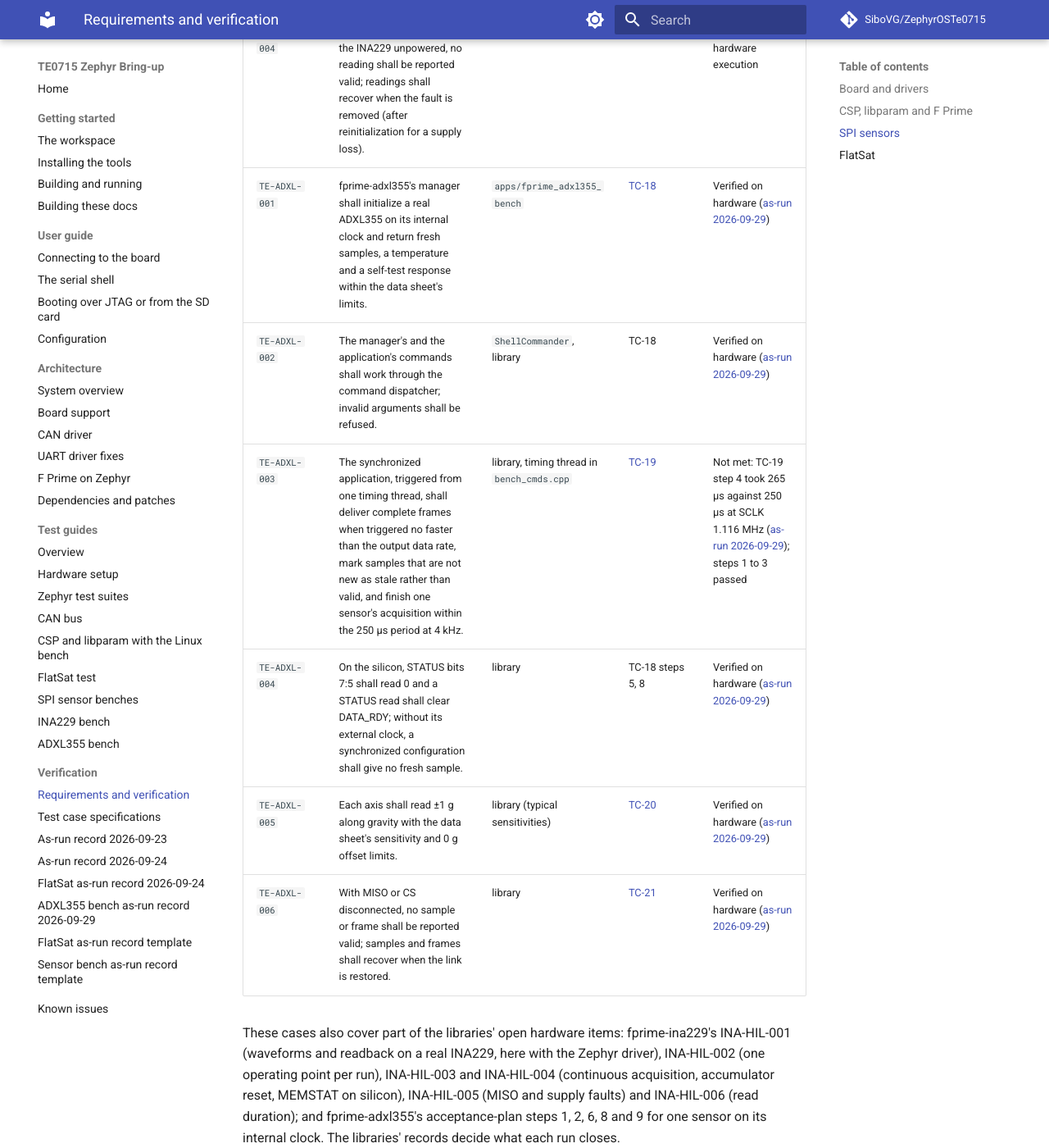
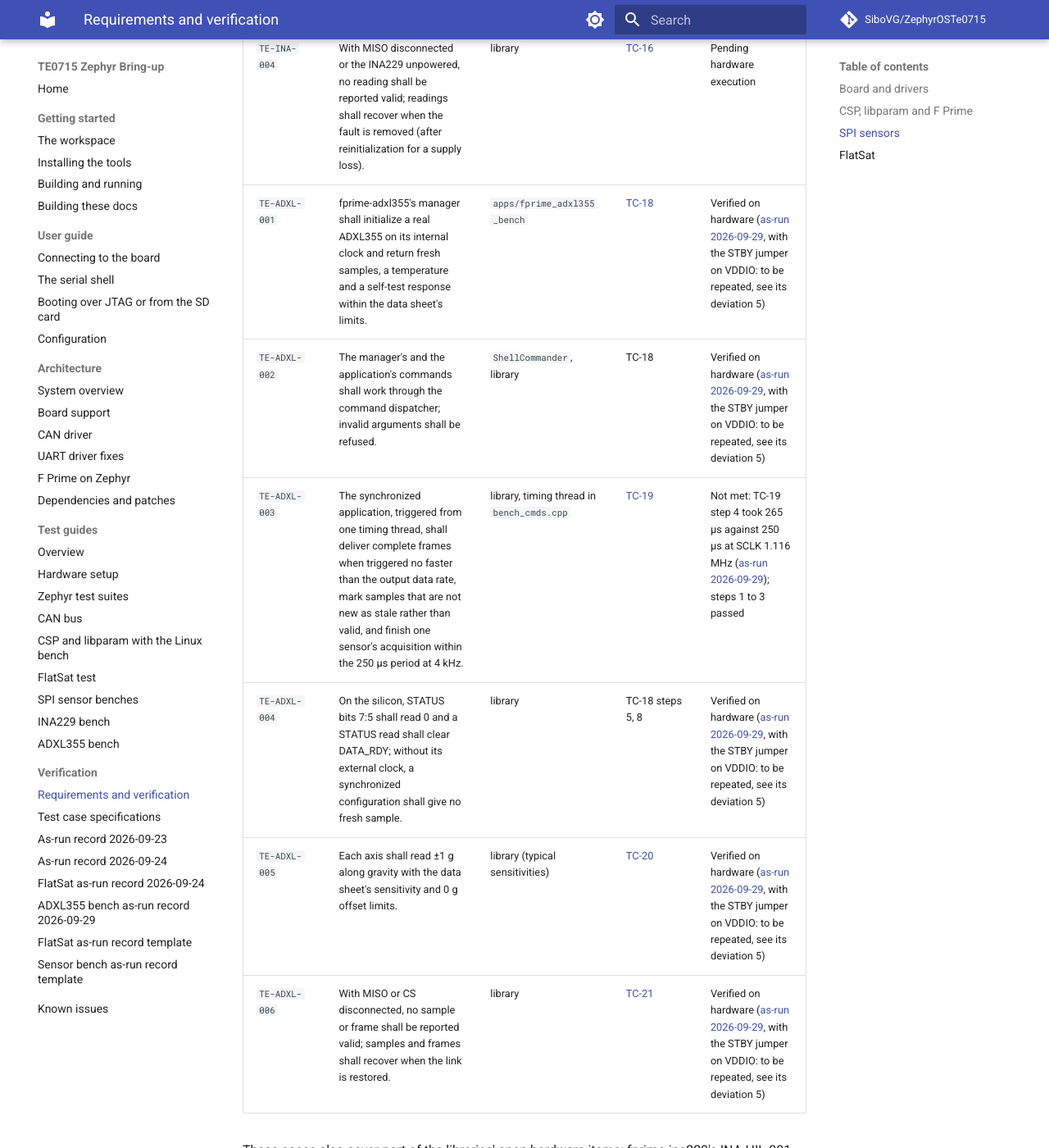
Before and after one commit to SiboVG/ZephyrOSTe0715, an MkDocs documentation site: the page built from docs/verification/requirements.md, in a window 1280 px wide and 1400 px high, scrolled down 4737 px. Shown: the whole window at 82% size. Built offline with MkDocs 1.6.1 and Material for MkDocs 9.7.7, drawn with Linux system fonts in a browser that asks for light colours; comment, search, counter and statistics services are not loaded; some of the changed text lies outside the part shown.

Commit message:
docs: ADXL355 as-run record: sensor board identity and STBY jumper
The EVAL-ADXL355Z has no serial number or marking; it is identified as
'radiation tested ACC'. Its STBY jumper was on VDDIO, which ties the
ADXL355's reserved pin 7 high, against the data sheet (ground or open).
Recorded as deviation 5; the requirement statuses based on the run are
qualified until TC-17 to TC-20 are repeated with the jumper on GND or
removed. The bench guide now says how to set the jumper.

```diff
--- a/docs/verification/requirements.md
+++ b/docs/verification/requirements.md
@@ -55,19 +55,19 @@ instruments named in the as-run record. See [SPI sensor benches](../tests/spi-se
 
 | ID | Requirement | Implementation | Verification | Status |
 |---|---|---|---|---|
-| `TE-SPI-001` | The PS SPI1 controller shall exchange data with a device on Pmod J1 without error at every SCLK from 558 kHz to 8.93 MHz, in the device's SPI mode. | `zynq7000-spi.dtsi`, `board.c` (SPI clocks, pin configuration), `te0701-spi1.overlay`, Zephyr's `cdns,spi` driver with patch `0001-spi-cdns-map-the-register-block` | [TC-13](test-cases.md#tc-13-spi1-link-to-the-ina229), [TC-17](test-cases.md#tc-17-spi1-link-to-the-adxl355) step 2 | Verified on hardware with the ADXL355 ([as-run 2026-09-29](as-run-adxl355-2026-09-29.md)); INA229 (TC-13) pending |
+| `TE-SPI-001` | The PS SPI1 controller shall exchange data with a device on Pmod J1 without error at every SCLK from 558 kHz to 8.93 MHz, in the device's SPI mode. | `zynq7000-spi.dtsi`, `board.c` (SPI clocks, pin configuration), `te0701-spi1.overlay`, Zephyr's `cdns,spi` driver with patch `0001-spi-cdns-map-the-register-block` | [TC-13](test-cases.md#tc-13-spi1-link-to-the-ina229), [TC-17](test-cases.md#tc-17-spi1-link-to-the-adxl355) step 2 | Verified on hardware with the ADXL355 ([as-run 2026-09-29](as-run-adxl355-2026-09-29.md), STBY jumper on VDDIO: to be repeated); INA229 (TC-13) pending |
 | `TE-SPI-002` | The chip select on MIO13 shall be asserted over each whole transfer and released between transfers. | SPI1's own SS0 on MIO13 (pin configuration `spi1_0_ss0`); the driver's manual slave select | TC-13, TC-17 steps 1, 3 | Pending hardware execution (waveform; the ADXL355 soak passed, [as-run 2026-09-29](as-run-adxl355-2026-09-29.md)) |
 | `TE-SPI-003` | SCLK shall idle and data shall change on the edges of the selected SPI mode. | `cdns,spi`; `TeBench::BenchSpi` | TC-13, TC-17 step 3 | Pending hardware execution (waveform; the ADXL355 soak passed, [as-run 2026-09-29](as-run-adxl355-2026-09-29.md)) |
 | `TE-INA-001` | fprime-ina229's manager shall initialize and read a real INA229 through the F Prime SPI port, with all seven channels valid in continuous mode and consistent current and power. | `apps/fprime_ina229_bench` | [TC-14](test-cases.md#tc-14-ina229-through-the-f-prime-manager) | Pending hardware execution |
 | `TE-INA-002` | The manager's commands shall work through the command dispatcher with the library's responses; a rejected argument shall not count as a device error, and the alert configuration shall leave MEMSTAT unchanged. | `ShellCommander`, library | TC-14 | Pending hardware execution |
 | `TE-INA-003` | INA229 readings shall agree with reference instruments within the data sheet's accuracy, the shunt tolerance and the instruments' uncertainty, for both current directions. | library | [TC-15](test-cases.md#tc-15-ina229-readings-against-reference-instruments) | Pending hardware execution |
 | `TE-INA-004` | With MISO disconnected or the INA229 unpowered, no reading shall be reported valid; readings shall recover when the fault is removed (after reinitialization for a supply loss). | library | [TC-16](test-cases.md#tc-16-ina229-faults) | Pending hardware execution |
-| `TE-ADXL-001` | fprime-adxl355's manager shall initialize a real ADXL355 on its internal clock and return fresh samples, a temperature and a self-test response within the data sheet's limits. | `apps/fprime_adxl355_bench` | [TC-18](test-cases.md#tc-18-adxl355-through-the-f-prime-manager) | Verified on hardware ([as-run 2026-09-29](as-run-adxl355-2026-09-29.md)) |
-| `TE-ADXL-002` | The manager's and the application's commands shall work through the command dispatcher; invalid arguments shall be refused. | `ShellCommander`, library | TC-18 | Verified on hardware ([as-run 2026-09-29](as-run-adxl355-2026-09-29.md)) |
+| `TE-ADXL-001` | fprime-adxl355's manager shall initialize a real ADXL355 on its internal clock and return fresh samples, a temperature and a self-test response within the data sheet's limits. | `apps/fprime_adxl355_bench` | [TC-18](test-cases.md#tc-18-adxl355-through-the-f-prime-manager) | Verified on hardware ([as-run 2026-09-29](as-run-adxl355-2026-09-29.md), with the STBY jumper on VDDIO: to be repeated, see its deviation 5) |
+| `TE-ADXL-002` | The manager's and the application's commands shall work through the command dispatcher; invalid arguments shall be refused. | `ShellCommander`, library | TC-18 | Verified on hardware ([as-run 2026-09-29](as-run-adxl355-2026-09-29.md), with the STBY jumper on VDDIO: to be repeated, see its deviation 5) |
 | `TE-ADXL-003` | The synchronized application, triggered from one timing thread, shall deliver complete frames when triggered no faster than the output data rate, mark samples that are not new as stale rather than valid, and finish one sensor's acquisition within the 250 µs period at 4 kHz. | library, timing thread in `bench_cmds.cpp` | [TC-19](test-cases.md#tc-19-adxl355-synchronized-application) | Not met: TC-19 step 4 took 265 µs against 250 µs at SCLK 1.116 MHz ([as-run 2026-09-29](as-run-adxl355-2026-09-29.md)); steps 1 to 3 passed |
-| `TE-ADXL-004` | On the silicon, STATUS bits 7:5 shall read 0 and a STATUS read shall clear DATA_RDY; without its external clock, a synchronized configuration shall give no fresh sample. | library | TC-18 steps 5, 8 | Verified on hardware ([as-run 2026-09-29](as-run-adxl355-2026-09-29.md)) |
-| `TE-ADXL-005` | Each axis shall read ±1 g along gravity with the data sheet's sensitivity and 0 g offset limits. | library (typical sensitivities) | [TC-20](test-cases.md#tc-20-adxl355-six-orientations) | Verified on hardware ([as-run 2026-09-29](as-run-adxl355-2026-09-29.md)) |
-| `TE-ADXL-006` | With MISO or CS disconnected, no sample or frame shall be reported valid; samples and frames shall recover when the link is restored. | library | [TC-21](test-cases.md#tc-21-adxl355-faults) | Verified on hardware ([as-run 2026-09-29](as-run-adxl355-2026-09-29.md)) |
+| `TE-ADXL-004` | On the silicon, STATUS bits 7:5 shall read 0 and a STATUS read shall clear DATA_RDY; without its external clock, a synchronized configuration shall give no fresh sample. | library | TC-18 steps 5, 8 | Verified on hardware ([as-run 2026-09-29](as-run-adxl355-2026-09-29.md), with the STBY jumper on VDDIO: to be repeated, see its deviation 5) |
+| `TE-ADXL-005` | Each axis shall read ±1 g along gravity with the data sheet's sensitivity and 0 g offset limits. | library (typical sensitivities) | [TC-20](test-cases.md#tc-20-adxl355-six-orientations) | Verified on hardware ([as-run 2026-09-29](as-run-adxl355-2026-09-29.md), with the STBY jumper on VDDIO: to be repeated, see its deviation 5) |
+| `TE-ADXL-006` | With MISO or CS disconnected, no sample or frame shall be reported valid; samples and frames shall recover when the link is restored. | library | [TC-21](test-cases.md#tc-21-adxl355-faults) | Verified on hardware ([as-run 2026-09-29](as-run-adxl355-2026-09-29.md), with the STBY jumper on VDDIO: to be repeated, see its deviation 5) |
 
 These cases also cover part of the libraries' open hardware items: fprime-ina229's
 INA-HIL-001 (waveforms and readback on a real INA229, here with the Zephyr driver),
```
Also changed, not shown: docs/verification/as-run-adxl355-2026-09-29.md (+3 -2 lines), 1 other file.
